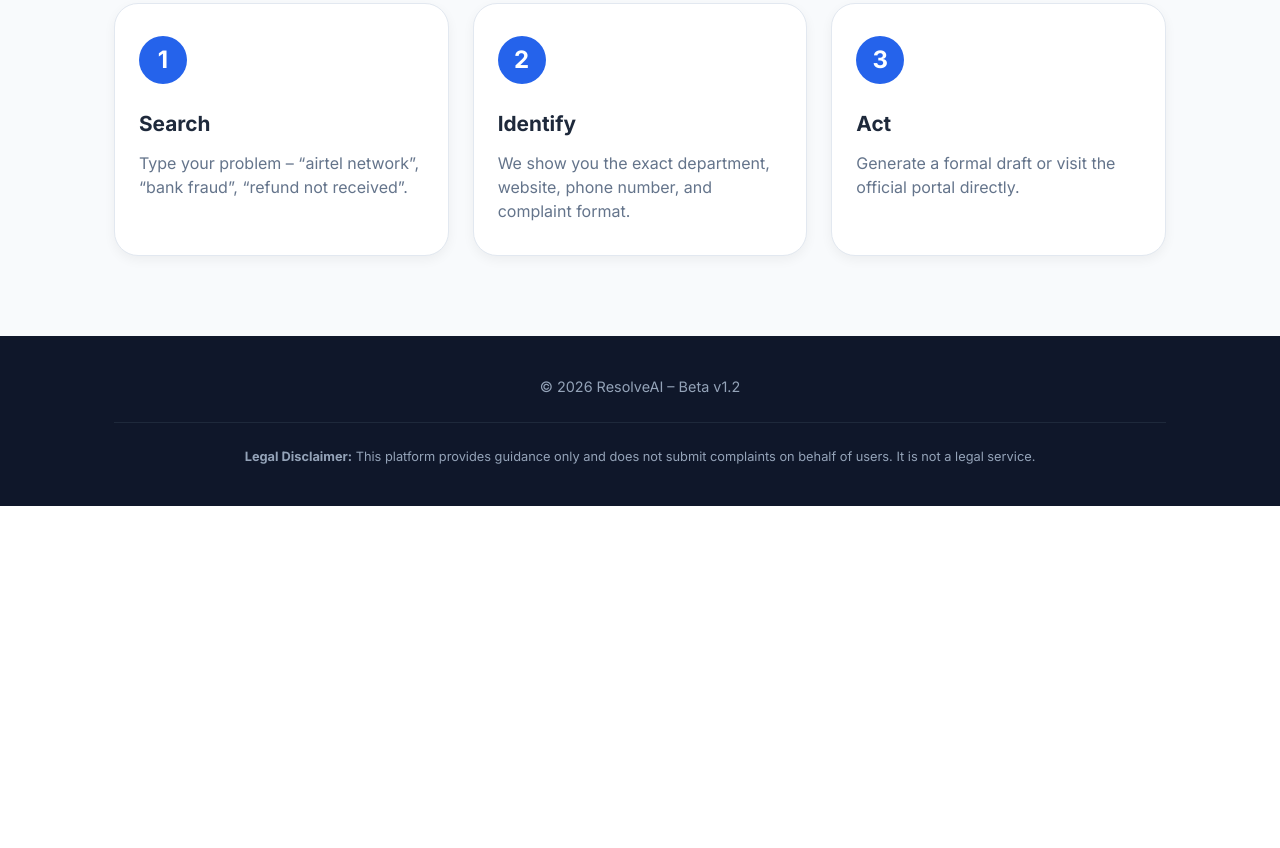
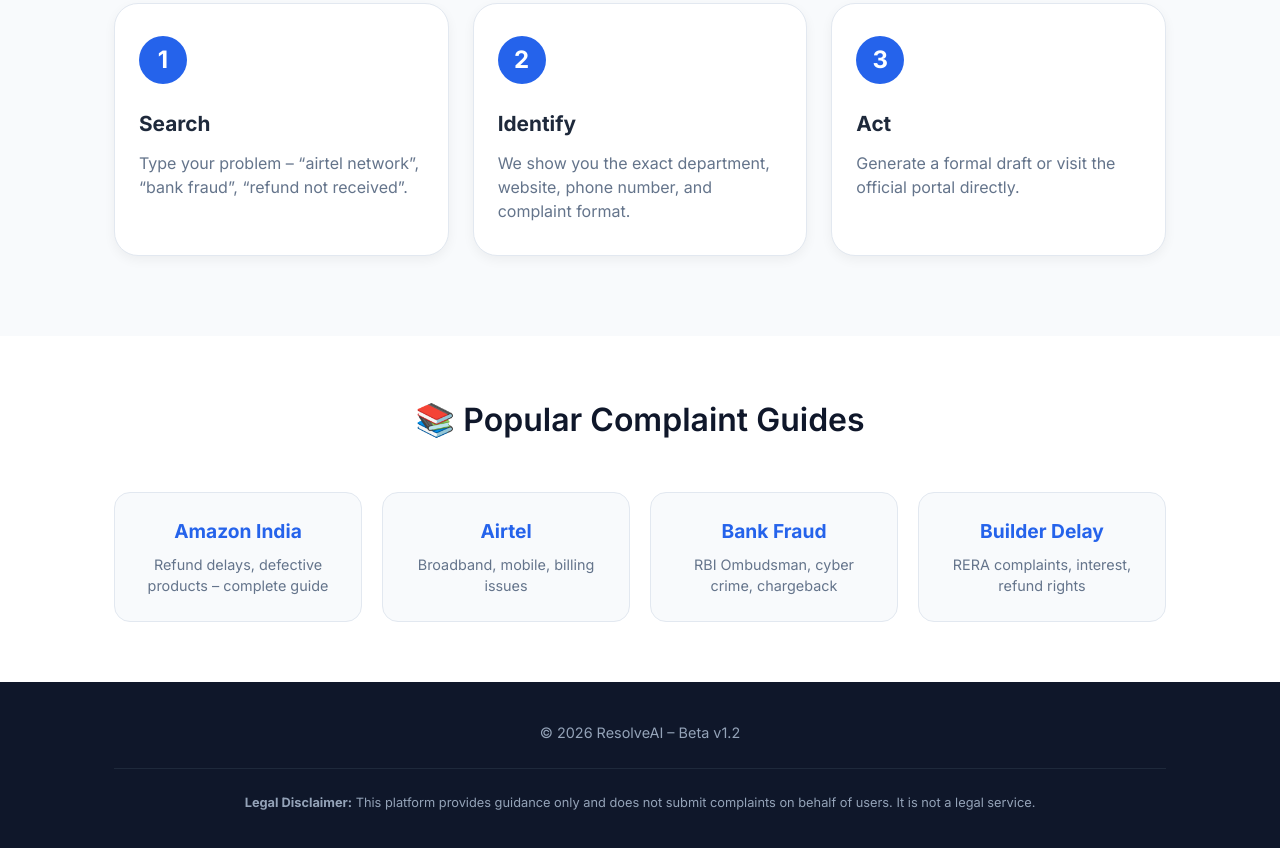
Before and after one commit to akki1947/resolveai, a website: page index.html in a window 1280 px wide. Shown: the part 712-1560 px from the top of the page. Before the commit the page ends 1218 px from the top, so only its background shows below. Drawn offline with Linux system fonts and the light colour scheme.

Commit message:
Update index.html

```diff
--- a/index.html
+++ b/index.html
@@ -179,6 +179,40 @@
         .card p {
             color: #64748b;
         }
+        .popular-guides {
+            background: white;
+            padding: 60px 0;
+        }
+        .guides-grid {
+            display: grid;
+            grid-template-columns: repeat(auto-fit, minmax(200px, 1fr));
+            gap: 20px;
+            margin-top: 30px;
+        }
+        .guide-card {
+            background: #f8fafc;
+            border-radius: 16px;
+            padding: 24px;
+            text-align: center;
+            text-decoration: none;
+            color: #1e293b;
+            border: 1px solid #e2e8f0;
+            transition: all 0.2s;
+        }
+        .guide-card:hover {
+            transform: translateY(-4px);
+            box-shadow: 0 12px 24px -8px rgba(0,0,0,0.1);
+            border-color: #2563eb;
+        }
+        .guide-card h3 {
+            font-size: 1.2rem;
+            margin-bottom: 8px;
+            color: #2563eb;
+        }
+        .guide-card p {
+            font-size: 0.9rem;
+            color: #64748b;
+        }
         footer {
             background: #0f172a;
             color: #94a3b8;
@@ -253,6 +287,31 @@
         </div>
     </section>
 
+    <!-- Popular Complaint Guides Section -->
+    <section class="popular-guides">
+        <div class="container">
+            <h2 class="section-title">📚 Popular Complaint Guides</h2>
+            <div class="guides-grid">
+                <a href="amazon-complaint.html" class="guide-card">
+                    <h3>Amazon India</h3>
+                    <p>Refund delays, defective products – complete guide</p>
+                </a>
+                <a href="airtel-complaint.html" class="guide-card">
+                    <h3>Airtel</h3>
+                    <p>Broadband, mobile, billing issues</p>
+                </a>
+                <a href="bank-fraud-complaint.html" class="guide-card">
+                    <h3>Bank Fraud</h3>
+                    <p>RBI Ombudsman, cyber crime, chargeback</p>
+                </a>
+                <a href="builder-delay-complaint.html" class="guide-card">
+                    <h3>Builder Delay</h3>
+                    <p>RERA complaints, interest, refund rights</p>
+                </a>
+            </div>
+        </div>
+    </section>
+
     <footer>
         <div class="container">
             <p>© 2026 ResolveAI – Beta v1.2</p>
```
